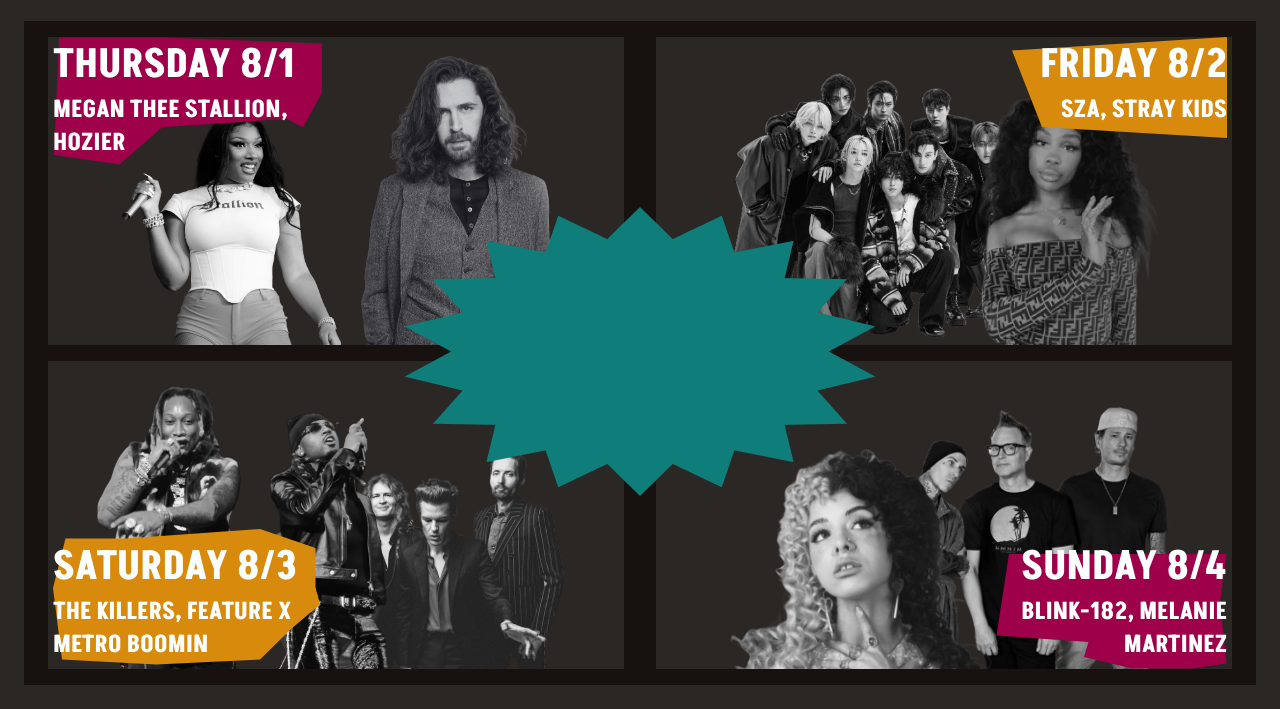
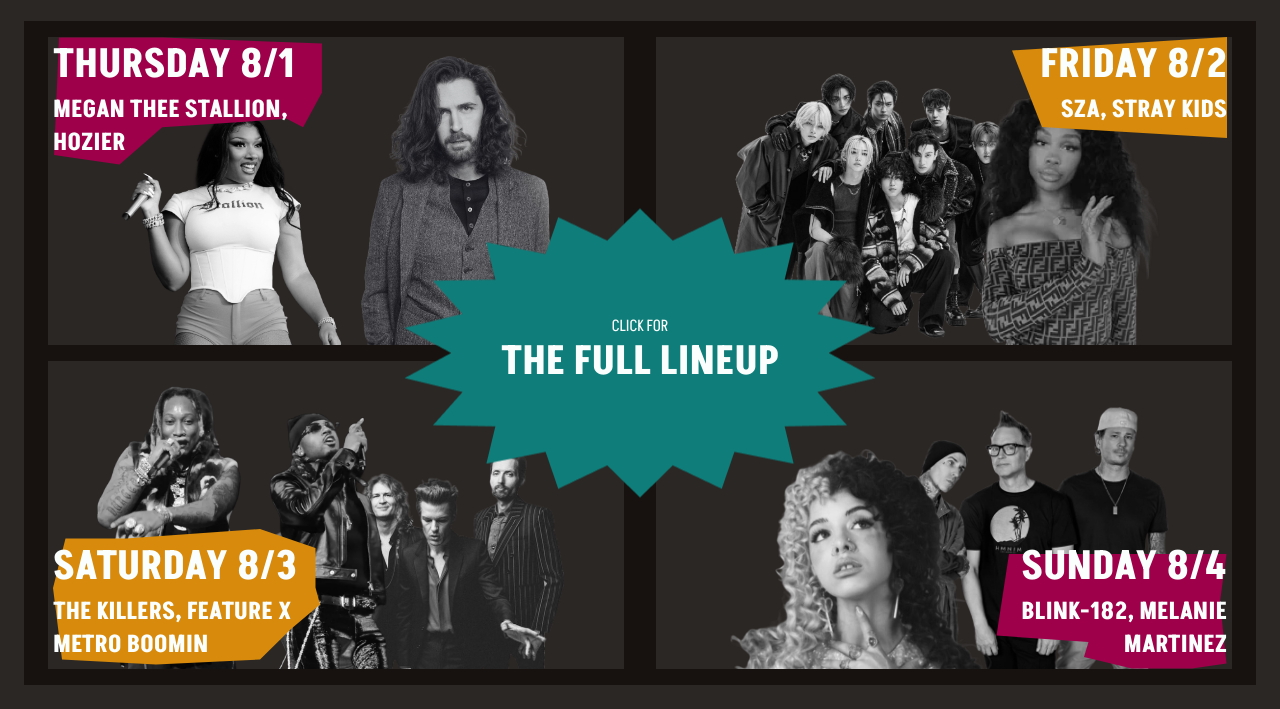
Before and after one commit to akshimis/lollapalooza, a plain HTML site: page lineup.html in a window 1280 px wide. Shown: the part 91-800 px from the top of the page. Drawn offline with Linux system fonts and the light colour scheme.

Commit message:
lineup updates

```diff
--- a/css/style.css
+++ b/css/style.css
@@ -767,6 +767,7 @@ section:last-of-type {
     flex-shrink: 0;
     position: absolute;
     z-index: 1;
+    cursor: pointer;
 }
 
 .left-align {
@@ -852,4 +853,21 @@ section:last-of-type {
     left: 50%; /* Center horizontally */
     transform: translate(-50%, -50%); /* Offset by half its size */
     z-index: 2; /* Ensure it's above the headliner-box */
+    cursor: pointer;
 }
+
+.star-lineup {
+    display: block;
+}
+
+.lineup-text-overlay {
+    position: absolute; /* Position it on top of the star */
+    top: 50%; /* Center vertically */
+    left: 50%; /* Center horizontally */
+    transform: translate(-50%, -50%); /* Offset by half its size for perfect centering */
+    text-align: center; /* Center-align the text */
+    color: #FAFFFD; /* Make text visible over the image */
+    font-family: Akshar, sans-serif; /* Use your desired font */
+    z-index: 1;
+    white-space: nowrap;
+}
--- a/lineup.html
+++ b/lineup.html
@@ -39,7 +39,11 @@
 				<div class="headlinerframe">
 
 					<div class="full-lineup-click">
-						<img src="images/Star1.png">
+						<img class="star-lineup" src="images/Star1.png">
+						<div class="lineup-text-overlay">
+							<p class="click-for">CLICK FOR</p>
+							<p class="main-header">THE FULL LINEUP</p>
+						</div>
 					</div>
 					<div class="headliner-box">
 
```
